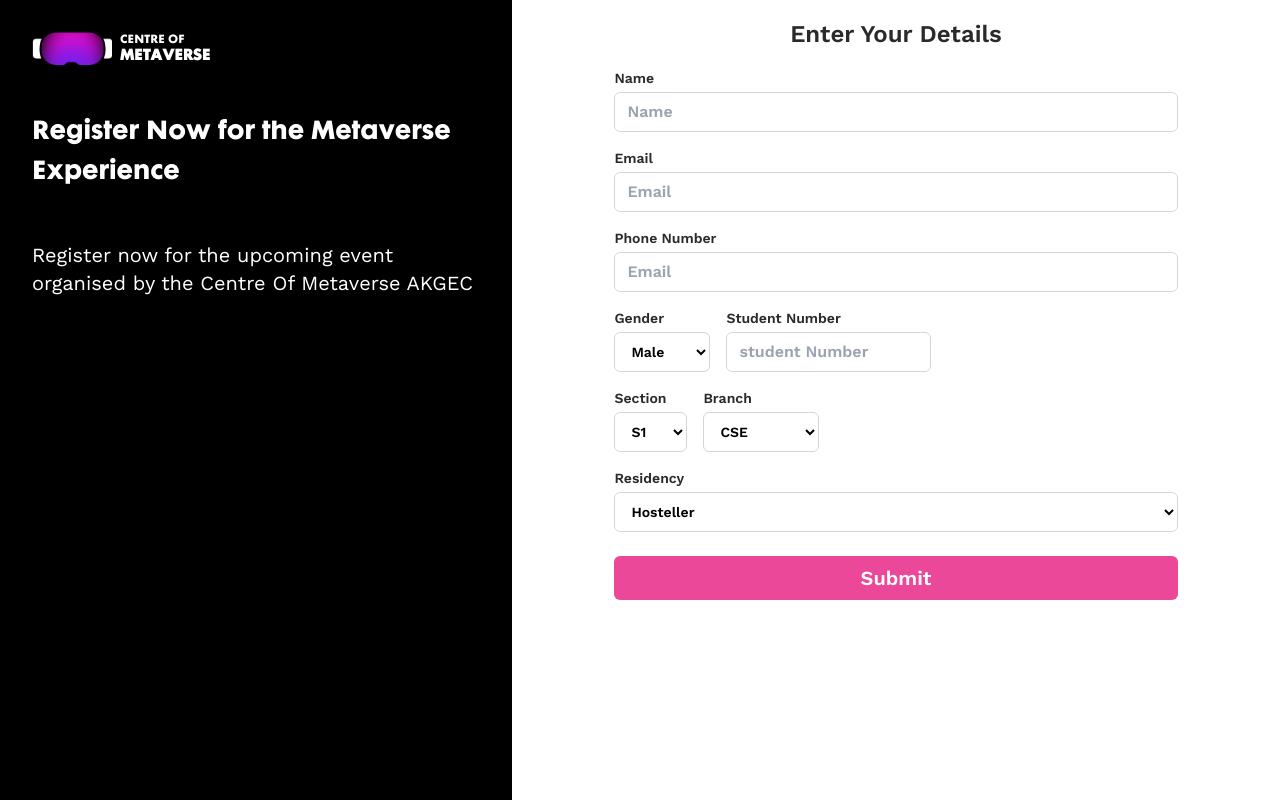
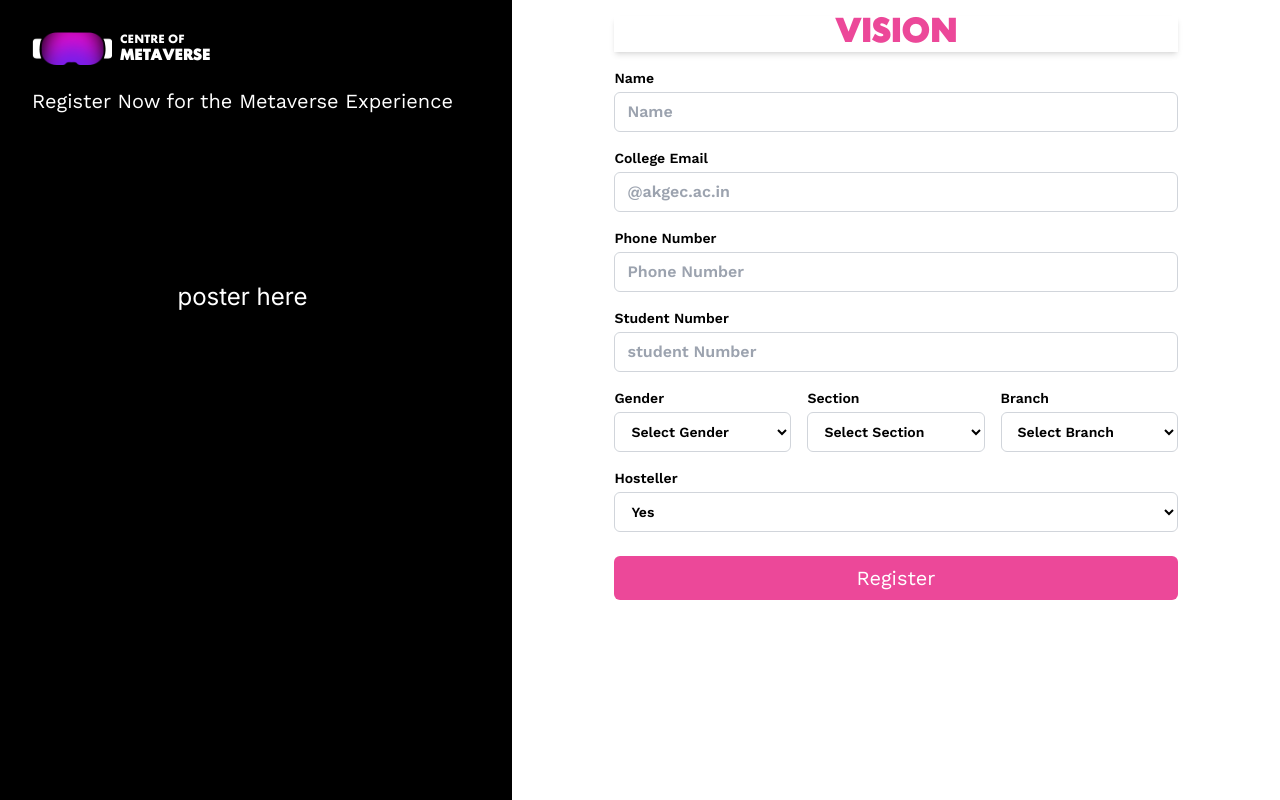
Before and after one commit to soumya-maheshwari/Centre-Of-Metaverse, a Next.js app: page /register in a window 1280 px wide. Built offline with nearby package versions, Linux system fonts and the light colour scheme.

Commit message:
Update UI

```diff
--- a/src/app/register/page.tsx
+++ b/src/app/register/page.tsx
@@ -6,7 +6,7 @@ import React from "react";
 
 const Page = () => {
   return (
-    <main className="w-screen h-screen bg-black overflow-x-hidden flex md:flex-row flex-col">
+    <main className="bg-black overflow-x-hidden flex md:flex-row flex-col">
       <div className="w-full md:w-2/5 flex p-8">
         <div className="flex flex-col">
           <Link href="/">
@@ -33,13 +33,23 @@ const Page = () => {
               </div>
             </div>
           </Link>
-
-          <h1 className="text-white font-futura text-2xl leading-10 mt-12">
+          <h1 className="text-white font-work-sans text-xl leading-10 mt-4">
             Register Now for the Metaverse Experience
           </h1>
-          <p className="text-white font-work-sans text-xl mt-12">
+          {/* <p className="text-white font-work-sans text-xl mt-12">
             Register now for the upcoming event organised by the Centre Of
             Metaverse AKGEC{" "}
+          </p> */}
+          {/* add poster image here */}
+          {/* <Image
+            width={1000}
+            height={200}
+            className="w-20 h-auto mr-2 cursor-pointer"
+            src="/logo.png"
+            alt="Centre of Metaverse"
+          /> */}
+          <p className="text-white text-center items-center justify-center mt-40 text-2xl">
+            poster here
           </p>
         </div>
       </div>
--- a/src/components/register/index.tsx
+++ b/src/components/register/index.tsx
@@ -55,36 +55,36 @@ export function RegistrationForm() {
   };
 
   return (
-    <section className="">
-      <div className="bg-white md:px-8 py-4 h-screen mx-auto leading-10">
+    <section className="bg-white min-h-screen">
+      <div className="md:px-8 py-4 mx-auto leading-10">
         <form
           onSubmit={handleSubmit(onSubmit)}
-          className="font-work-sans text-[#2A2A2A] font-semibold text-xl w-[80%] mx-auto"
+          className="font-work-sans font-semibold text-xl w-[80%] mx-auto"
         >
-          <h1 className="font-semibold font-work-sans text-2xl leading-9 text-center">
-            Enter Your Details
+          <h1 className="font-bold font-futura text-3xl leading-9 text-center text-pink-500 shadow-md">
+            VISION
           </h1>
-          <div className="mt-4">
-            <label htmlFor="name" className="block mb-1 text-sm">
+          <div className="mt-4 row">
+            <label htmlFor="name" className="block mb-1 text-sm col-12">
               Name
             </label>
             <input
               type="text"
               id="name"
               placeholder="Name"
-              className="md:h-10 w-full rounded-md border text-white md:text-black border-gray-300 bg-transparent px-3 py-2 text-sm placeholder:text-gray-400 placeholder:text-base focus:outline-none focus:ring-1 focus:ring-gray-200 focus:ring-offset-1 disabled:cursor-not-allowed disabled:opacity-50"
+              className="md:h-10 w-full rounded-md border text-black  border-gray-300 bg-transparent px-3 py-2 text-sm placeholder:text-gray-400 placeholder:text-base focus:outline-none focus:ring-1 focus:ring-gray-200 focus:ring-offset-1 disabled:cursor-not-allowed disabled:opacity-50"
             />
           </div>
 
           <div className="mt-4">
             <label htmlFor="Email" className="block mb-1 text-sm">
-              Email
+              College Email
             </label>
             <input
               type="text"
               id="name"
-              placeholder="Email"
-              className="md:h-10 w-full rounded-md border text-white md:text-black border-gray-300 bg-transparent px-3 py-2 text-sm placeholder:text-gray-400 placeholder:text-base focus:outline-none focus:ring-1 focus:ring-gray-200 focus:ring-offset-1 disabled:cursor-not-allowed disabled:opacity-50"
+              placeholder="@akgec.ac.in"
+              className="md:h-10 w-full rounded-md border text-black  border-gray-300 bg-transparent px-3 py-2 text-sm placeholder:text-gray-400 placeholder:text-base focus:outline-none focus:ring-1 focus:ring-gray-200 focus:ring-offset-1 disabled:cursor-not-allowed disabled:opacity-50"
             />
           </div>
 
@@ -95,47 +95,48 @@ export function RegistrationForm() {
             <input
               type="text"
               id="PhoneNumber"
-              placeholder="Email"
-              className="md:h-10 w-full rounded-md border text-white md:text-black border-gray-300 bg-transparent px-3 py-2 text-sm placeholder:text-gray-400 placeholder:text-base focus:outline-none focus:ring-1 focus:ring-gray-200 focus:ring-offset-1 disabled:cursor-not-allowed disabled:opacity-50"
+              placeholder="Phone Number"
+              className="md:h-10 w-full rounded-md border text-black border-gray-300 bg-transparent px-3 py-2 text-sm placeholder:text-gray-400 placeholder:text-base focus:outline-none focus:ring-1 focus:ring-gray-200 focus:ring-offset-1 disabled:cursor-not-allowed disabled:opacity-50"
             />
           </div>
 
-          <div className="flex space-x-4 ">
-            <div className="mt-4">
+          <div className="mt-4">
+            <label htmlFor="PhoneNumber" className="block mb-1 text-sm">
+              Student Number
+            </label>
+            <input
+              type="text"
+              id="studentNumber"
+              placeholder="student Number"
+              className="h-10 w-full rounded-md border text-black border-gray-300 bg-transparent px-3 py-2 text-sm placeholder:text-gray-400 placeholder:text-base focus:outline-none focus:ring-1 focus:ring-gray-200 focus:ring-offset-1 disabled:cursor-not-allowed disabled:opacity-50"
+            />
+          </div>
+
+          <div className="flex space-x-4 w-full">
+            <div className="mt-4 w-1/3">
               <label htmlFor="PhoneNumber" className="block mb-1 text-sm">
                 Gender
               </label>
               <select
                 id="Gender"
-                className="md:h-10 w-full rounded-md border text-white md:text-black border-gray-300 bg-transparent px-3 py-2 text-sm placeholder:text-gray-400 placeholder:text-base focus:outline-none focus:ring-1 focus:ring-gray-200 focus:ring-offset-1 disabled:cursor-not-allowed disabled:opacity-50"
+                className="md:h-10 block w-full rounded-md border text-black border-gray-300 bg-transparent px-3 py-2 text-sm placeholder:text-gray-400 placeholder:text-base focus:outline-none focus:ring-1 focus:ring-gray-200 focus:ring-offset-1 disabled:cursor-not-allowed disabled:opacity-50"
               >
+                <option>Select Gender </option>
                 <option value="Male"> Male</option>
 
                 <option value="Female"> Female</option>
               </select>
             </div>{" "}
-            <div className="mt-4">
-              <label htmlFor="PhoneNumber" className="block mb-1 text-sm">
-                Student Number
-              </label>
-              <input
-                type="text"
-                id="studentNumber"
-                placeholder="student Number"
-                className="md:h-10 w-full rounded-md border text-white md:text-black border-gray-300 bg-transparent px-3 py-2 text-sm placeholder:text-gray-400 placeholder:text-base focus:outline-none focus:ring-1 focus:ring-gray-200 focus:ring-offset-1 disabled:cursor-not-allowed disabled:opacity-50"
-              />
-            </div>
-          </div>
-
-          <div className="flex space-x-4 w-full">
-            <div className="mt-4">
+            <div className="mt-4 w-1/3">
               <label htmlFor="PhoneNumber" className="block mb-1 text-sm">
                 Section
               </label>
               <select
                 id="Gender"
-                className="md:h-10 rounded-md border text-white md:text-black border-gray-300 bg-transparent px-3 py-2 text-sm placeholder:text-gray-400 placeholder:text-base focus:outline-none focus:ring-1 focus:ring-gray-200 focus:ring-offset-1 disabled:cursor-not-allowed disabled:opacity-50 w-[100%]"
+                className="md:h-10 block w-full rounded-md border text-black border-gray-300 bg-transparent px-3 py-2 text-sm placeholder:text-gray-400 placeholder:text-base focus:outline-none focus:ring-1 focus:ring-gray-200 focus:ring-offset-1 disabled:cursor-not-allowed disabled:opacity-50"
               >
+                <option className="w-full">Select Section </option>
+
                 <option value="S1">S1</option>
                 <option value="S2">S2</option>
                 <option value="S3">S3</option>
@@ -158,14 +159,16 @@ export function RegistrationForm() {
                 <option value="S20">S20</option>
               </select>
             </div>{" "}
-            <div className="mt-4">
+            <div className="mt-4 w-1/3">
               <label htmlFor="PhoneNumber" className="block mb-1 text-sm">
                 Branch
               </label>
               <select
                 id="studentNumber"
-                className="md:h-10 w-full rounded-md border text-white md:text-black border-gray-300 bg-transparent px-3 py-2 text-sm placeholder:text-gray-400 placeholder:text-base focus:outline-none focus:ring-1 focus:ring-gray-200 focus:ring-offset-1 disabled:cursor-not-allowed disabled:opacity-50"
+                className="md:h-10 block w-full rounded-md border text-black border-gray-300 bg-transparent px-3 py-2 text-sm placeholder:text-gray-400 placeholder:text-base focus:outline-none focus:ring-1 focus:ring-gray-200 focus:ring-offset-1 disabled:cursor-not-allowed disabled:opacity-50"
               >
+                <option>Select Branch </option>
+
                 <option value="CSE">CSE</option>
                 <option value="CSE-DS">CSE-DS</option>
                 <option value="CSE-AIML">CSE-AIML</option>
@@ -184,21 +187,21 @@ export function RegistrationForm() {
 
           <div className="mt-4">
             <label htmlFor="PhoneNumber" className="block mb-1 text-sm">
-              Residency
+              Hosteller
             </label>
             <select
               id="PhoneNumber"
-              className="md:h-10 w-full rounded-md border text-white md:text-black border-gray-300 bg-transparent px-3 py-2 text-sm placeholder:text-gray-400 placeholder:text-base focus:outline-none focus:ring-1 focus:ring-gray-200 focus:ring-offset-1 disabled:cursor-not-allowed disabled:opacity-50"
+              className="md:h-10 w-full rounded-md border text-black border-gray-300 bg-transparent px-3 py-2 text-sm placeholder:text-gray-400 placeholder:text-base focus:outline-none focus:ring-1 focus:ring-gray-200 focus:ring-offset-1 disabled:cursor-not-allowed disabled:opacity-50"
             >
-              <option value="true">Hosteller</option>
-              <option value="false">Day Scholar</option>
+              <option value="Yes">Yes</option>
+              <option value="No">No</option>
             </select>
           </div>
           <button
             type="submit"
-            className="bg-pink-500 hover:bg-pink-600 text-white font-semibold py-2 px-4 w-full mt-6 rounded-md"
+            className="bg-pink-500 hover:bg-pink-600 text-white font-normal py-2 px-4 w-full mt-6 rounded-md"
           >
-            Submit
+            Register
           </button>
         </form>
       </div>
```
